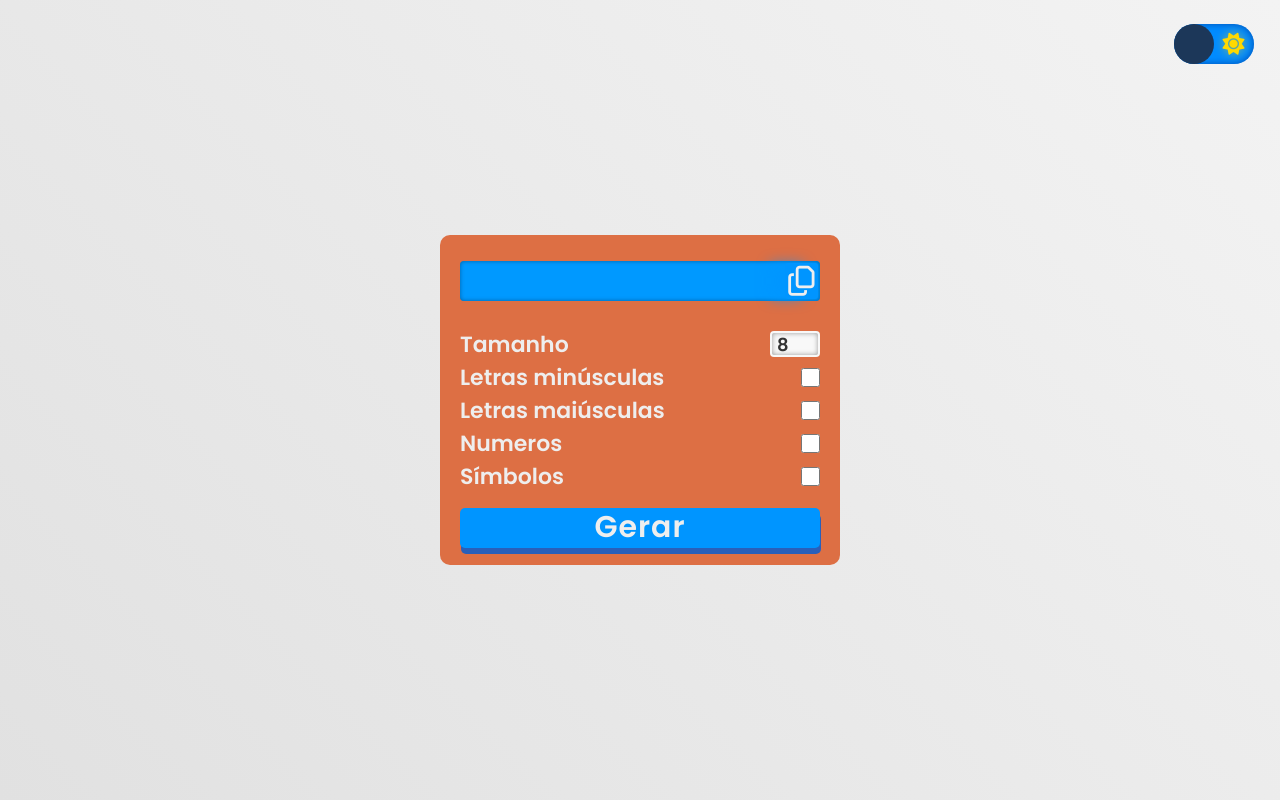
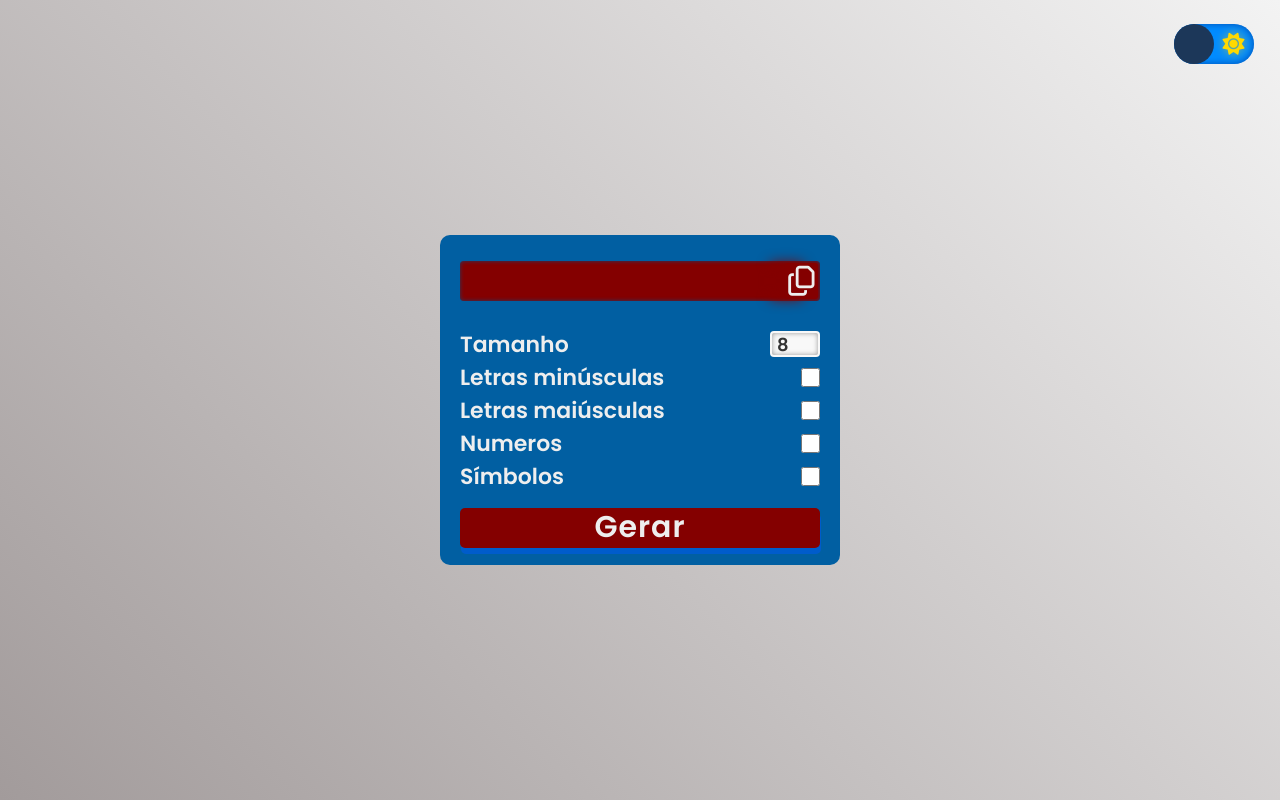
Before and after one commit to hdbrapps/GERADOR-DE-SENHA, a plain HTML site: page index.html in a window 1280 px wide. Drawn offline with Linux system fonts and the light colour scheme.

Commit message:
Update style.css

```diff
--- a/style.css
+++ b/style.css
@@ -15,7 +15,7 @@
 .todos{
     height: 100vh;
     width: 100%;
-    background-image: linear-gradient(45deg, #e1e1e1 0%, #f3f3f3 100%);
+    background-image: linear-gradient(45deg, #a29b9b 0%, #f3f3f3 100%);
     display: flex;
     flex-direction: column;
     justify-content: center;
@@ -97,7 +97,7 @@
 #generatePw{
     width: 400px;
     height: 330px;
-    background-color: #dd6f44;
+    background-color: #015fa2;
     border-radius: 10px;
     display: flex;
     flex-direction: column;
@@ -132,7 +132,7 @@
     border: 0;
     outline: 0;
     border-radius: 4px;
-    background-color: #0099ff;
+    background-color: #840000;
     outline: none;
     box-shadow: inset 0px 0 4px #004f87c2;
     display: flex;
@@ -156,7 +156,7 @@
 .cond1 input{
     width: 19px;
     height: 19px;
-    accent-color: #0098e9;
+    accent-color: #840000;
 }
 
 #tam{
@@ -193,7 +193,7 @@
     height: 40px;
     border: 0;
     border-radius: 5px;
-    background-color: #0095ff;
+    background-color: #840000;
     box-shadow: 1px 6px 0px #005cd5cf;
     font-size: 30px;
     color: #eeeeee;
@@ -222,8 +222,8 @@
     position: absolute;
     right: 5.6%;
     padding: 3px;
-    box-shadow: -15px 0 13px #0095ffab;
-    background-color: #0095ff;
+    box-shadow: -15px 0 13px #840000;
+    background-color: #840000;
 
 }
 
@@ -279,7 +279,7 @@
 
     #generatePw{
         width: 95%;
-        height: 330px;
+        height: 490px;
         background-color: #006eff;
         border-radius: 10px;
         display: flex;
```
